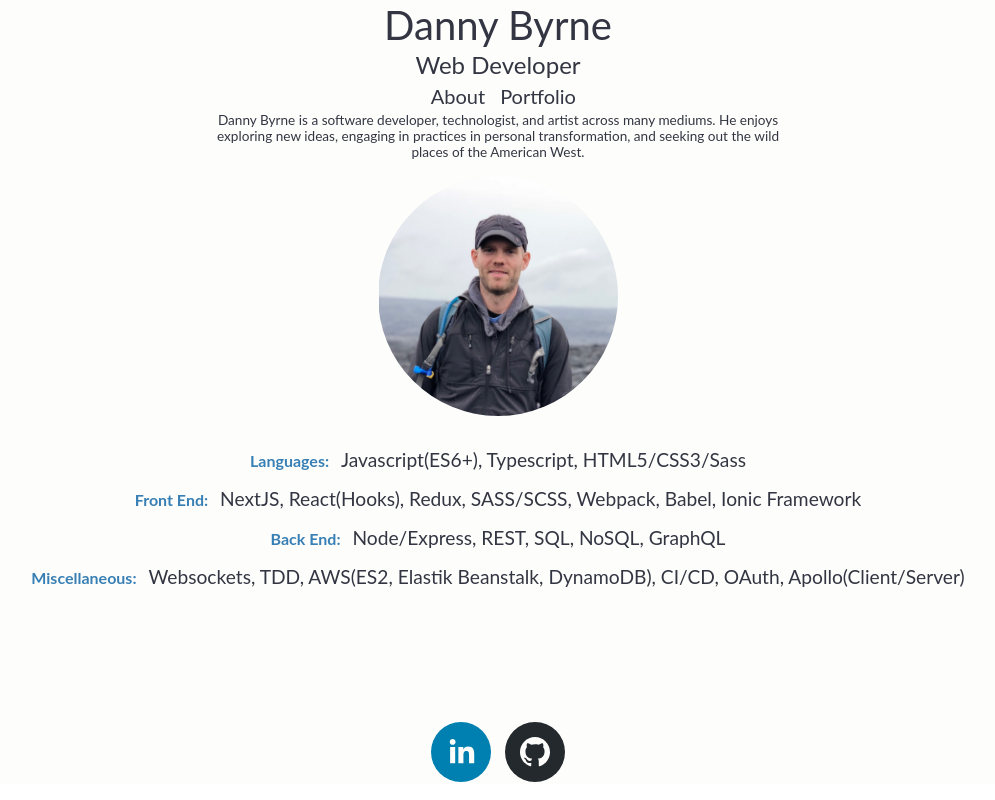
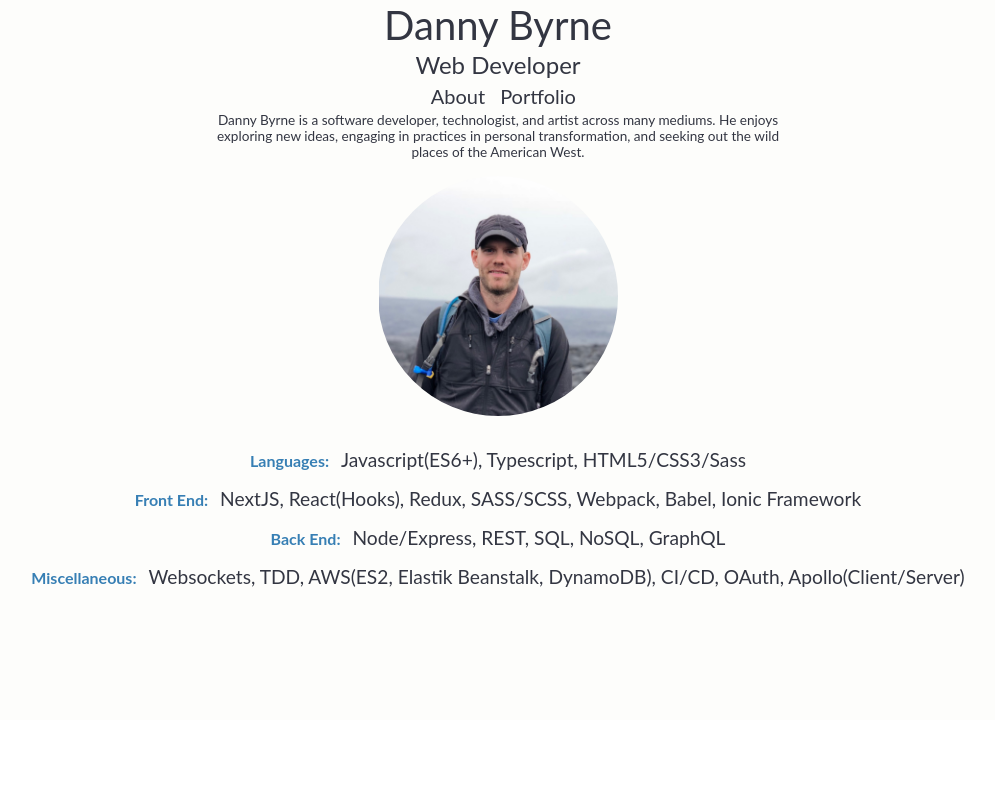
Before and after one commit to danny-byrne/Devsite, a React (Create React App) app: page / in a window 1280 px wide. Shown: the whole page, without its empty margins (142-1137 px from the left). Built offline with nearby package versions, Linux system fonts and the light colour scheme.

Commit message:
upgrade to React 18

```diff
--- a/src/App.js
+++ b/src/App.js
@@ -3,7 +3,7 @@ import About from './components/About';
 import Creative from './components/Creative';
 import Work from './components/Work';
 import Contact from './components/Contact';
-import Footer from './components/Footer';
+// import Footer from './components/Footer';
 import NavButton from './components/NavButton';
 import Resume from './components/Resume';
 import Portfolio from './components/Portfolio';
@@ -64,7 +64,7 @@ const App = () => {
                 <div className="view">
                     <div className="ViewContainer fade-in">{currentView}</div>
                 </div>
-                <Footer />
+                {/* <Footer /> todo: reinstall this */}
             </div>
         </StyledApp>
     );
--- a/src/components/Contact.js
+++ b/src/components/Contact.js
@@ -137,7 +137,6 @@ const Contact = ({ resetPage }) => {
                         />
 
                         <input
-                            multiline
                             onChange={(e) => setMessage(e.target.value)}
                             id="message"
                             cols="60"
--- a/src/components/Footer.js
+++ b/src/components/Footer.js
@@ -17,6 +17,8 @@ const StyledFooter = styled.div`
 const size = 60;
 const margin = 7;
 
+//TODO: reinstall react-social-icons
+
 const Footer = () => {
     const style = {
         height: size,
--- a/src/constants.js
+++ b/src/constants.js
@@ -46,16 +46,14 @@ export const WORK_DETAILS = [
         src: 'https://www.mayahealth.com/',
         href: 'www.mayahealth.com',
         title: 'Maya Health',
-        blurb:
-            ' empowers providers, participants & researchers to chart real-world evidence for safe psychedelic practices. ',
+        blurb: ' empowers providers, participants & researchers to chart real-world evidence for safe psychedelic practices. ',
         tech: 'NextJS, React, GraphQL, Python/Django',
     },
     {
         src: 'https://www.uproot.co/',
         href: 'www.uproot.co',
         title: 'Uproot',
-        blurb:
-            ' is a progressive web app for locating and engaging politicians across all municipalities, local, county, state, and national municipalities. ',
+        blurb: ' is a progressive web app for locating and engaging politicians across all municipalities, local, county, state, and national municipalities. ',
         tech: 'Ionic Framework, React, GraphQL, Typescript',
     },
     {
--- a/src/index.js
+++ b/src/index.js
@@ -1,16 +1,14 @@
 import React from 'react';
-import ReactDOM from 'react-dom';
+import { createRoot } from 'react-dom/client';
 import './index.css';
 // import './scss/App.scss';
 import App from './App';
 import * as serviceWorker from './serviceWorker';
 
-ReactDOM.render(
-    <React.StrictMode>
-        <App />
-    </React.StrictMode>,
-    document.getElementById('root'),
-);
+const container = document.getElementById('root');
+const root = createRoot(container);
+
+root.render(<App tab="home" />);
 
 // If you want your app to work offline and load faster, you can change
 // unregister() to register() below. Note this comes with some pitfalls.
```
Also changed, not shown: package.json (+3 -5 lines), src/StyledApp.js (+1 -6 lines), 1 other file (tests, documents, lock files or other folders).
